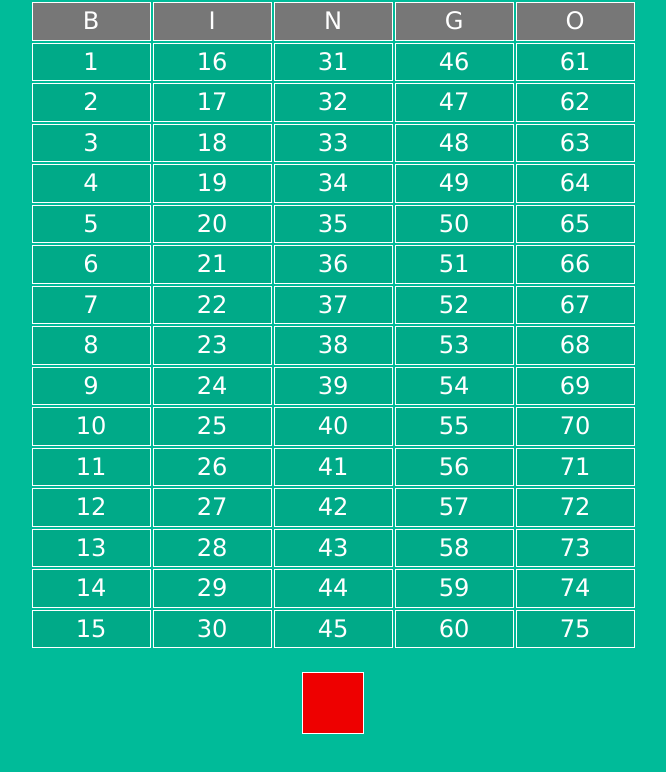
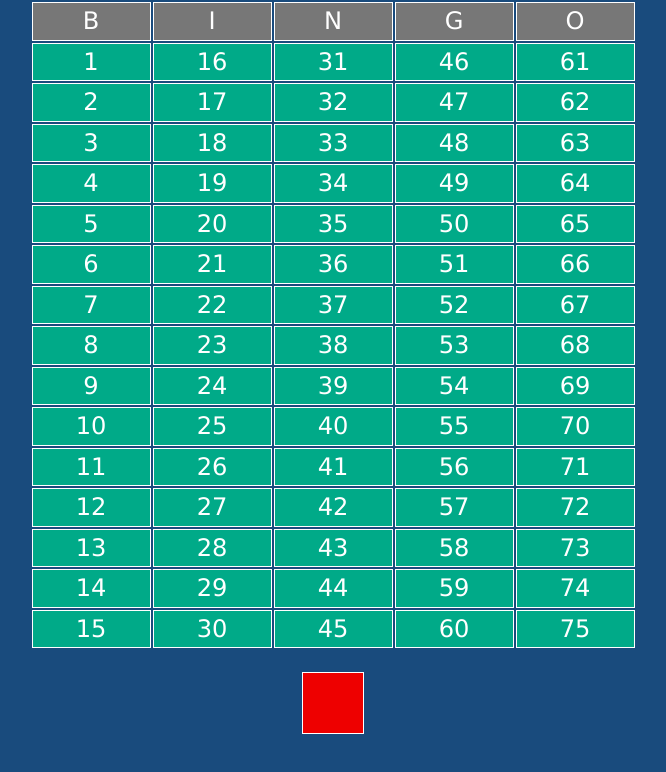
Before and after one commit to CSchemmy/Bingo, a plain HTML site: page index.html in a window 1280 px wide. Shown: the whole page, without its empty margins (307-973 px from the left). Drawn offline with Linux system fonts and the light colour scheme.

Commit message:
Background blue

```diff
--- a/styles.css
+++ b/styles.css
@@ -1,5 +1,5 @@
 body {
- background: #00BB99;
+ background: #194b7d;
  margin:0;
  direction: ltr;
  unicode-bidi: embed;
```
